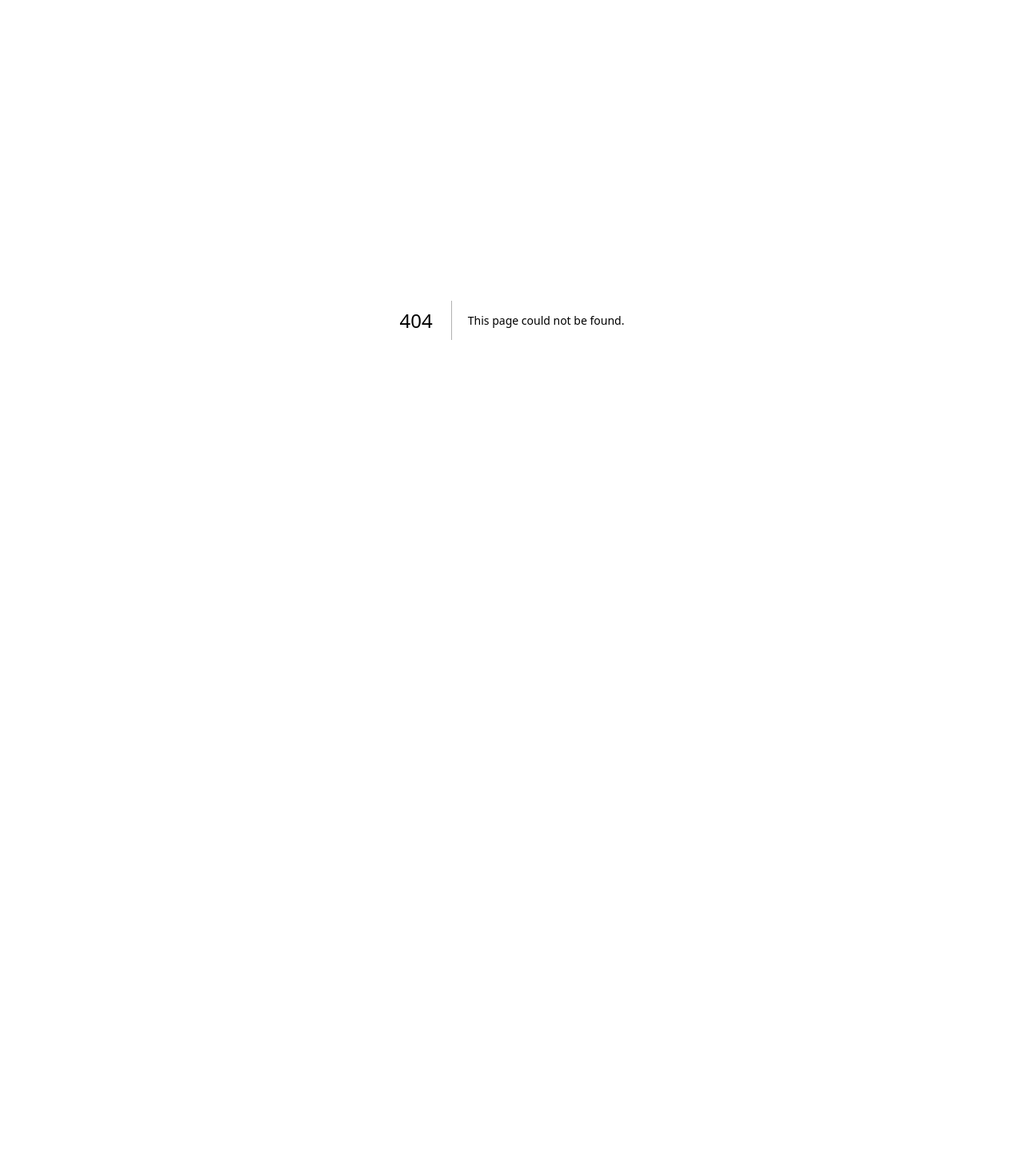
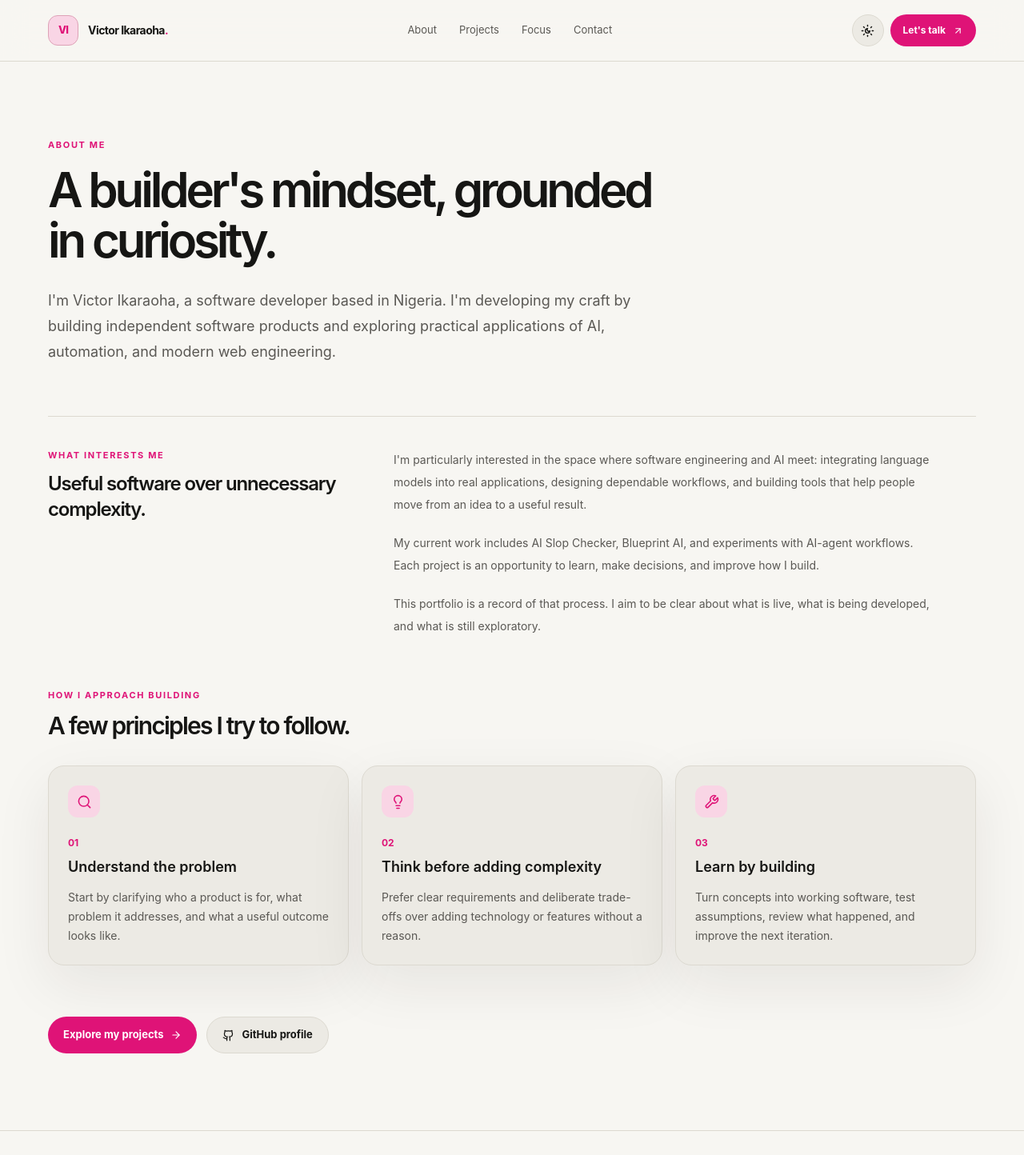
Before and after one commit to victorikaraoha23/morphfolio, a Next.js app: page /about in a window 1280 px wide. Before the commit this address had no page. Shown: the top 1444 px of the page at 80% size. Before the commit the page ends 800 px from the top, so only its background shows below. Built offline with nearby package versions, Linux system fonts and the light colour scheme.

Commit message:
Add About page

```diff
--- /dev/null
+++ b/src/app/about/page.tsx
@@ -0,0 +1,60 @@
+import type { Metadata } from "next";
+import Link from "next/link";
+import { ArrowRight, Github, Lightbulb, Search, Wrench } from "lucide-react";
+
+import { SiteHeader } from "@/components/site-header";
+import { SiteFooter } from "@/components/site-footer";
+
+export const metadata: Metadata = {
+  title: "About",
+  description: "Learn about Victor Ikaraoha, his approach to software building, and his current interests."
+};
+
+const principles = [
+  { icon: Search, title: "Understand the problem", description: "Start by clarifying who a product is for, what problem it addresses, and what a useful outcome looks like." },
+  { icon: Lightbulb, title: "Think before adding complexity", description: "Prefer clear requirements and deliberate trade-offs over adding technology or features without a reason." },
+  { icon: Wrench, title: "Learn by building", description: "Turn concepts into working software, test assumptions, review what happened, and improve the next iteration." }
+];
+
+export default function AboutPage() {
+  return (
+    <>
+      <a href="#main-content" className="skip-link">Skip to content</a>
+      <SiteHeader />
+      <main id="main-content" className="shell py-16 sm:py-24">
+        <div className="max-w-3xl">
+          <div className="eyebrow mb-4">About me</div>
+          <h1 className="text-4xl font-semibold leading-[1.05] tracking-[-.07em] sm:text-6xl">A builder's mindset, grounded in curiosity.</h1>
+          <p className="mt-7 text-lg leading-8 text-muted">I'm Victor Ikaraoha, a software developer based in Nigeria. I'm developing my craft by building independent software products and exploring practical applications of AI, automation, and modern web engineering.</p>
+        </div>
+        <section className="mt-16 grid gap-10 border-t border-line pt-10 lg:grid-cols-[.7fr_1.3fr]">
+          <div><div className="eyebrow mb-3">What interests me</div><h2 className="text-2xl font-semibold tracking-[-.05em]">Useful software over unnecessary complexity.</h2></div>
+          <div className="max-w-2xl space-y-5 text-sm leading-7 text-muted">
+            <p>I'm particularly interested in the space where software engineering and AI meet: integrating language models into real applications, designing dependable workflows, and building tools that help people move from an idea to a useful result.</p>
+            <p>My current work includes AI Slop Checker, Blueprint AI, and experiments with AI-agent workflows. Each project is an opportunity to learn, make decisions, and improve how I build.</p>
+            <p>This portfolio is a record of that process. I aim to be clear about what is live, what is being developed, and what is still exploratory.</p>
+          </div>
+        </section>
+        <section className="mt-16">
+          <div className="eyebrow mb-3">How I approach building</div>
+          <h2 className="text-3xl font-semibold tracking-[-.06em]">A few principles I try to follow.</h2>
+          <div className="mt-8 grid gap-4 md:grid-cols-3">
+            {principles.map(({icon: Icon,title,description},i)=>(
+              <article className="surface-card p-6" key={title}>
+                <div className="flex h-10 w-10 items-center justify-center rounded-xl bg-brand-soft text-brand"><Icon size={19} aria-hidden="true"/></div>
+                <div className="mt-6 text-xs font-bold text-brand">0{i+1}</div>
+                <h3 className="mt-2 text-lg font-semibold">{title}</h3>
+                <p className="mt-3 text-sm leading-6 text-muted">{description}</p>
+              </article>
+            ))}
+          </div>
+        </section>
+        <div className="mt-16 flex flex-wrap gap-3">
+          <Link href="/projects" className="primary-button">Explore my projects <ArrowRight size={14}/></Link>
+          <a href="https://github.com/victorikaraoha23" target="_blank" rel="noreferrer" className="secondary-button"><Github size={15}/> GitHub profile</a>
+        </div>
+      </main>
+      <SiteFooter />
+    </>
+  );
+}
```
